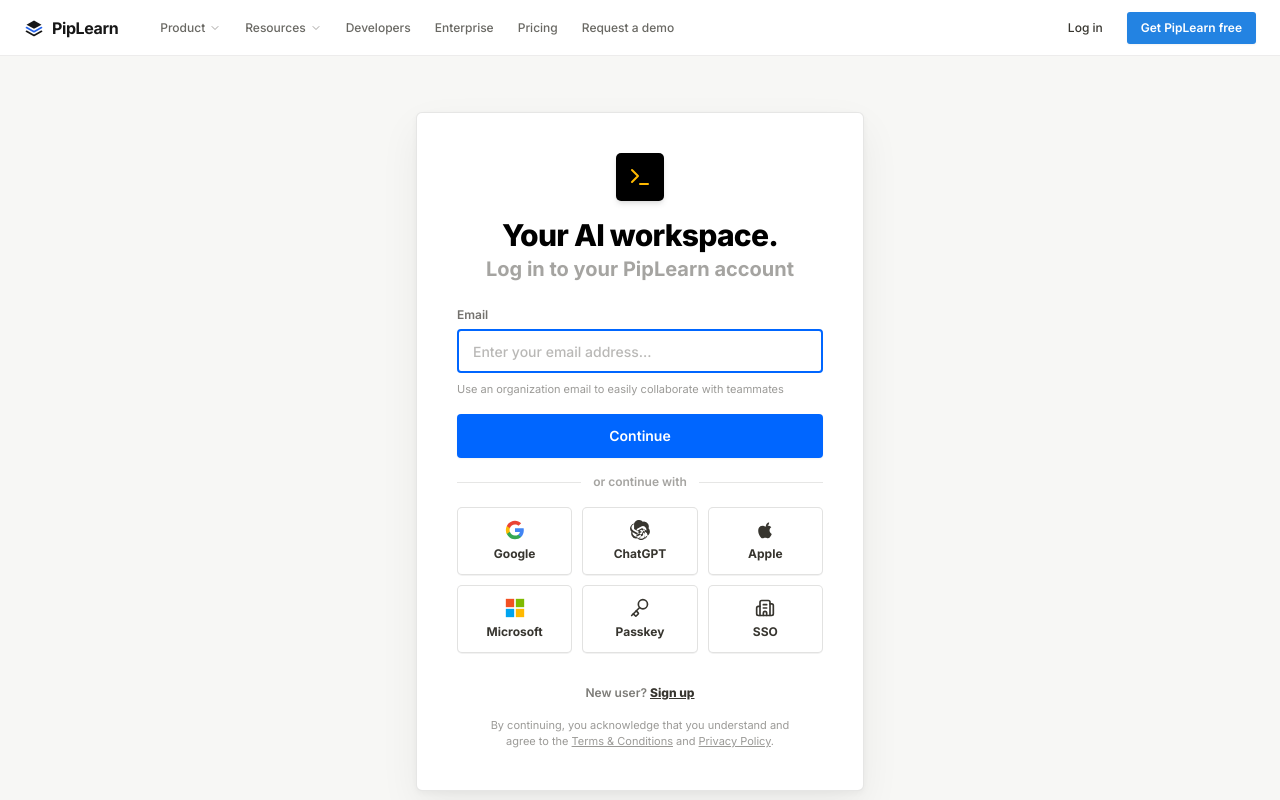
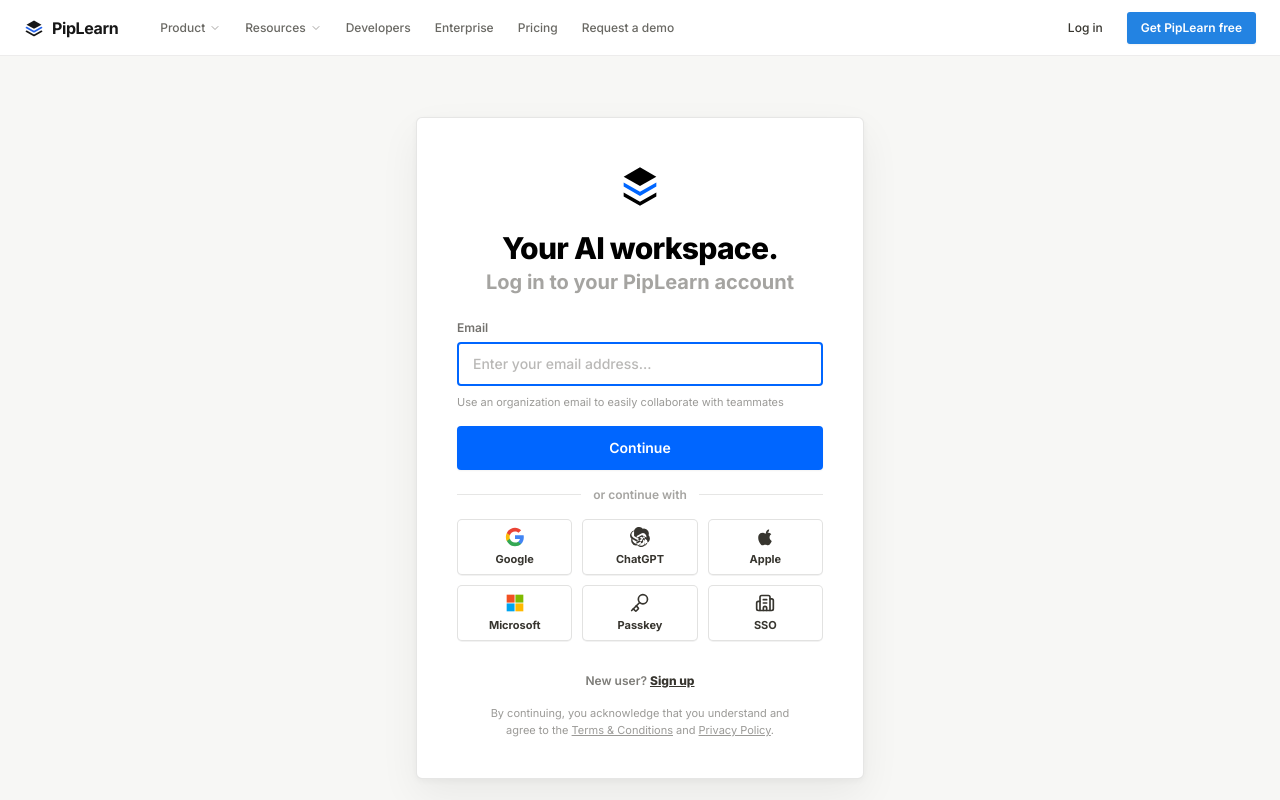
Before and after one commit to Tirth-byte/Pip-Learn-, a Next.js app: page /login in a window 1280 px wide. Shown: the top 800 px of the page. Built offline with nearby package versions, Linux system fonts and the light colour scheme.

Commit message:
Add official PipLearn isometric 3D stacked layer logo mark and fix all SSO company OAuth logos

```diff
--- a/src/app/(marketing)/login/page.tsx
+++ b/src/app/(marketing)/login/page.tsx
@@ -2,7 +2,20 @@
 
 import React, { useState } from "react";
 import Link from "next/link";
-import { Terminal, Globe, Key, Building2 } from "lucide-react";
+import { Globe, Key, Building2 } from "lucide-react";
+
+function PipLearnLogoMark({ className = "size-12" }: { className?: string }) {
+  return (
+    <svg viewBox="0 0 48 48" className={className} fill="none">
+      {/* Top Layer - Isometric Black Diamond */}
+      <path d="M24 8 L38 16 L24 24 L10 16 Z" fill="#000000" />
+      {/* Middle Layer - Isometric Electric Blue Chevron */}
+      <path d="M10 21 L24 29 L38 21 L38 24.5 L24 32.5 L10 24.5 Z" fill="#0066FF" />
+      {/* Bottom Layer - Isometric Black Chevron */}
+      <path d="M10 29.5 L24 37.5 L38 29.5 L38 33 L24 41 L10 33 Z" fill="#000000" />
+    </svg>
+  );
+}
 
 export default function LoginPage() {
   const [email, setEmail] = useState("");
@@ -12,10 +25,10 @@
       {/* 1. Main Notion-Style Modal Card */}
       <div className="bg-white rounded-2xl p-8 sm:p-10 shadow-[0_16px_40px_rgba(0,0,0,0.06),0_2px_6px_rgba(0,0,0,0.04)] max-w-md w-full border border-[rgba(55,53,47,0.12)] my-8">
 
-        {/* Main Logo Header with PipLearn Logo */}
+        {/* Main Header with Official PipLearn Stacked Layers Logo */}
         <div className="flex flex-col items-center mb-6">
-          <Link href="/" className="size-12 rounded-xl bg-black text-white flex items-center justify-center shadow-md mb-4 hover:scale-105 transition-transform">
-            <Terminal className="size-6 text-amber-400" />
+          <Link href="/" className="mb-4 hover:scale-105 transition-transform">
+            <PipLearnLogoMark className="size-12 sm:size-14" />
           </Link>
           <h1 className="text-2xl sm:text-3xl font-extrabold text-[#000000] tracking-tight text-center">
             Your AI workspace.
@@ -64,8 +77,8 @@
         {/* 6 OAuth SSO Buttons (2 rows x 3 columns) */}
         <div className="grid grid-cols-3 gap-2.5">
           {/* 1. Google */}
-          <button className="border border-[rgba(55,53,47,0.14)] rounded-xl py-3 px-2 bg-white hover:bg-[#F7F7F5] flex flex-col items-center justify-center gap-1.5 text-xs font-bold text-[#37352F] transition-colors cursor-pointer shadow-2xs">
-            <svg viewBox="0 0 24 24" className="size-5">
+          <button className="h-14 border border-[rgba(55,53,47,0.14)] rounded-xl py-2 px-1 bg-white hover:bg-[#F7F7F5] flex flex-col items-center justify-center gap-1 text-[11px] font-bold text-[#37352F] transition-colors cursor-pointer shadow-2xs">
+            <svg viewBox="0 0 24 24" className="size-5 shrink-0">
               <path fill="#4285F4" d="M22.56 12.25c0-.78-.07-1.53-.2-2.25H12v4.26h5.92c-.26 1.37-1.04 2.53-2.21 3.31v2.77h3.57c2.08-1.92 3.28-4.74 3.28-8.09z" />
               <path fill="#34A853" d="M12 23c2.97 0 5.46-.98 7.28-2.66l-3.57-2.77c-.98.66-2.23 1.06-3.71 1.06-2.86 0-5.29-1.93-6.16-4.53H2.18v2.84C3.99 20.53 7.7 23 12 23z" />
               <path fill="#FBBC05" d="M5.84 14.09c-.22-.66-.35-1.36-.35-2.09s.13-1.43.35-2.09V7.06H2.18C1.43 8.55 1 10.22 1 12s.43 3.45 1.18 4.94l2.85-2.22.81-.63z" />
@@ -75,41 +88,41 @@
           </button>
 
           {/* 2. ChatGPT / OpenAI */}
-          <button className="border border-[rgba(55,53,47,0.14)] rounded-xl py-3 px-2 bg-white hover:bg-[#F7F7F5] flex flex-col items-center justify-center gap-1.5 text-xs font-bold text-[#37352F] transition-colors cursor-pointer shadow-2xs">
-            <svg viewBox="0 0 24 24" className="size-5" fill="currentColor">
+          <button className="h-14 border border-[rgba(55,53,47,0.14)] rounded-xl py-2 px-1 bg-white hover:bg-[#F7F7F5] flex flex-col items-center justify-center gap-1 text-[11px] font-bold text-[#37352F] transition-colors cursor-pointer shadow-2xs">
+            <svg viewBox="0 0 24 24" className="size-5 shrink-0" fill="currentColor">
               <path d="M22.2819 9.8211a5.9847 5.9847 0 0 0-.5157-4.9108 6.0462 6.0462 0 0 0-6.5098-2.9A6.0651 6.0651 0 0 0 4.9807 4.1818a5.9847 5.9847 0 0 0-3.9977 2.9 6.0462 6.0462 0 0 0 .7427 7.0966 5.98 5.98 0 0 0 .511 4.9107 6.051 6.051 0 0 0 6.5146 2.9001A5.9847 5.9847 0 0 0 19.0193 19.8182a6.0559 6.0559 0 0 0 3.2626-9.9971zm-9.022 12.6081a4.4755 4.4755 0 0 1-2.8764-1.0408l.1419-.0819 4.7792-2.7582a.791.791 0 0 0 .3927-.6813v-6.7369l2.02 1.1686a.071.071 0 0 1 .038.052v5.5826a4.504 4.504 0 0 1-4.4954 4.4959zm-9.684-4.8872a4.4755 4.4755 0 0 1-.5346-3.0037l.142.0833 4.7839 2.7582a.791.791 0 0 0 .7854 0l5.8341-3.3688v2.3324a.0807.0807 0 0 1-.0332.0664l-4.8361 2.7937a4.504 4.504 0 0 1-6.1415-1.6615zm-1.0205-10.825a4.4755 4.4755 0 0 1 2.3418-1.9629l.0001.1637v5.5164a.791.791 0 0 0 .3927.6813l5.8341 3.3688-2.02 1.1686a.0758.0758 0 0 1-.0712 0l-4.8361-2.7937a4.504 4.504 0 0 1-1.6414-6.1422zm16.597 3.0037a4.4755 4.4755 0 0 1 .5346 3.0037l-.142-.0833-4.7839-2.7582a.791.791 0 0 0-.7854 0l-5.8341 3.3688v-2.3324a.0807.0807 0 0 1 .0332-.0664l4.8361-2.7937a4.504 4.504 0 0 1 6.1415 1.6615zm1.0205 10.825a4.4755 4.4755 0 0 1-2.3418 1.9629l-.0001-.1637v-5.5164a.791.791 0 0 0-.3927-.6813l-5.8341-3.3688 2.02-1.1686a.0758.0758 0 0 1 .0712 0l4.8361 2.7937a4.504 4.504 0 0 1 1.6414 6.1422zm-12.441-3.3072l2.6738-1.5434 2.6738 1.5434v3.0868l-2.6738 1.5434-2.6738-1.5434z" />
             </svg>
             <span>ChatGPT</span>
           </button>
 
           {/* 3. Apple */}
-          <button className="border border-[rgba(55,53,47,0.14)] rounded-xl py-3 px-2 bg-white hover:bg-[#F7F7F5] flex flex-col items-center justify-center gap-1.5 text-xs font-bold text-[#37352F] transition-colors cursor-pointer shadow-2xs">
-            <svg viewBox="0 0 24 24" className="size-5" fill="currentColor">
+          <button className="h-14 border border-[rgba(55,53,47,0.14)] rounded-xl py-2 px-1 bg-white hover:bg-[#F7F7F5] flex flex-col items-center justify-center gap-1 text-[11px] font-bold text-[#37352F] transition-colors cursor-pointer shadow-2xs">
+            <svg viewBox="0 0 24 24" className="size-5 shrink-0" fill="currentColor">
               <path d="M18.71 19.5c-.83 1.24-1.71 2.45-3.05 2.47-1.34.03-1.77-.79-3.29-.79-1.53 0-2 .77-3.27.82-1.31.05-2.3-1.32-3.14-2.53C4.25 17 2.94 12.45 4.7 9.39c.87-1.52 2.43-2.48 4.12-2.51 1.28-.02 2.5.87 3.29.87.78 0 2.26-1.07 3.81-.91.65.03 2.47.26 3.64 1.98-.09.06-2.17 1.28-2.15 3.81.03 3.02 2.65 4.03 2.68 4.04-.03.07-.42 1.44-1.38 2.83M15.97 6.09c.67-.82 1.13-1.96.99-3.09-1 .04-2.17.67-2.88 1.49-.6.69-1.13 1.83-.98 2.95 1.12.09 2.21-.53 2.87-1.35z" />
             </svg>
             <span>Apple</span>
           </button>
 
           {/* 4. Microsoft */}
-          <button className="border border-[rgba(55,53,47,0.14)] rounded-xl py-3 px-2 bg-white hover:bg-[#F7F7F5] flex flex-col items-center justify-center gap-1.5 text-xs font-bold text-[#37352F] transition-colors cursor-pointer shadow-2xs">
-            <svg viewBox="0 0 24 24" className="size-5">
-              <rect x="1" y="1" width="10" height="10" fill="#F25022" />
-              <rect x="13" y="1" width="10" height="10" fill="#7FBA00" />
-              <rect x="1" y="13" width="10" height="10" fill="#00A4EF" />
-              <rect x="13" y="13" width="10" height="10" fill="#FFB900" />
+          <button className="h-14 border border-[rgba(55,53,47,0.14)] rounded-xl py-2 px-1 bg-white hover:bg-[#F7F7F5] flex flex-col items-center justify-center gap-1 text-[11px] font-bold text-[#37352F] transition-colors cursor-pointer shadow-2xs">
+            <svg viewBox="0 0 24 24" className="size-5 shrink-0">
+              <rect x="2" y="2" width="9.5" height="9.5" fill="#F25022" />
+              <rect x="12.5" y="2" width="9.5" height="9.5" fill="#7FBA00" />
+              <rect x="2" y="12.5" width="9.5" height="9.5" fill="#00A4EF" />
+              <rect x="12.5" y="12.5" width="9.5" height="9.5" fill="#FFB900" />
             </svg>
             <span>Microsoft</span>
           </button>
 
           {/* 5. Passkey */}
-          <button className="border border-[rgba(55,53,47,0.14)] rounded-xl py-3 px-2 bg-white hover:bg-[#F7F7F5] flex flex-col items-center justify-center gap-1.5 text-xs font-bold text-[#37352F] transition-colors cursor-pointer shadow-2xs">
-            <Key className="size-5 text-[#37352F]" />
+          <button className="h-14 border border-[rgba(55,53,47,0.14)] rounded-xl py-2 px-1 bg-white hover:bg-[#F7F7F5] flex flex-col items-center justify-center gap-1 text-[11px] font-bold text-[#37352F] transition-colors cursor-pointer shadow-2xs">
+            <Key className="size-5 text-[#37352F] shrink-0" />
             <span>Passkey</span>
           </button>
 
           {/* 6. SSO */}
-          <button className="border border-[rgba(55,53,47,0.14)] rounded-xl py-3 px-2 bg-white hover:bg-[#F7F7F5] flex flex-col items-center justify-center gap-1.5 text-xs font-bold text-[#37352F] transition-colors cursor-pointer shadow-2xs">
-            <Building2 className="size-5 text-[#37352F]" />
+          <button className="h-14 border border-[rgba(55,53,47,0.14)] rounded-xl py-2 px-1 bg-white hover:bg-[#F7F7F5] flex flex-col items-center justify-center gap-1 text-[11px] font-bold text-[#37352F] transition-colors cursor-pointer shadow-2xs">
+            <Building2 className="size-5 text-[#37352F] shrink-0" />
             <span>SSO</span>
           </button>
         </div>
```
Also changed, not shown: src/app/(marketing)/signup/page.tsx (+27 -14 lines).
